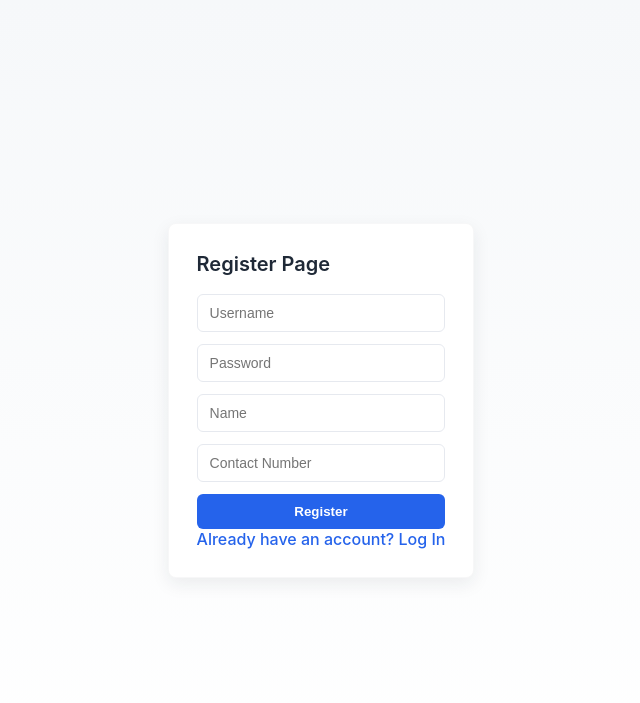
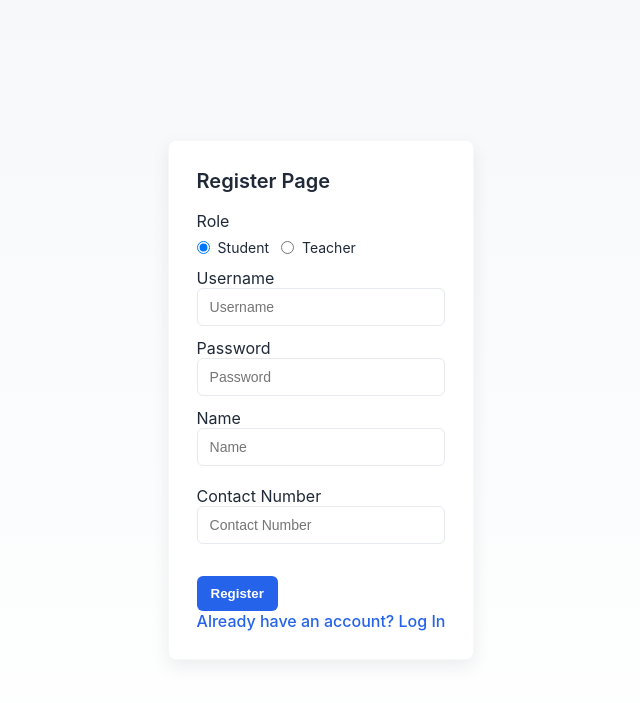
Before and after one commit to amMooncake/authFlaskTest, a Flask app: page /register in a window 1280 px wide. Shown: the top 703 px of the page, without its empty margins (319-959 px from the left). Run offline with Flask 3, Linux system fonts and the light colour scheme.

Commit message:
styling and adding form, backend from copilot

```diff
--- a/app.py
+++ b/app.py
@@ -1,9 +1,9 @@
-from flask import Flask, render_template, url_for, redirect
+from flask import Flask, render_template, url_for, redirect, flash
 from flask_sqlalchemy import SQLAlchemy
 from flask_login import UserMixin, login_user, LoginManager, login_required, logout_user, current_user
 from flask_wtf import FlaskForm
-from wtforms import StringField, PasswordField, SubmitField
-from wtforms.validators import InputRequired, Length, ValidationError
+from wtforms import StringField, PasswordField, SubmitField, RadioField
+from wtforms.validators import InputRequired, Length, ValidationError, Optional
 from flask_bcrypt import Bcrypt
 
 app = Flask(__name__)
@@ -29,8 +29,10 @@
     id = db.Column(db.Integer, primary_key=True)
     username = db.Column(db.String(20), nullable=False, unique=True)
     password = db.Column(db.String(80), nullable=False)
+    role = db.Column(db.String(20), nullable=False, default='student')
     # 1:1 relationship to Student
     student = db.relationship('Student', back_populates='user', uselist=False, cascade='all, delete-orphan')
+    teacher = db.relationship('Teacher', back_populates='user', uselist=False, cascade='all, delete-orphan')
 
 
 class RegisterForm(FlaskForm):
@@ -39,12 +41,13 @@
 
     password = PasswordField(validators=[
         InputRequired(), Length(min=8, max=20)], render_kw={"placeholder": "Password"})
+    role = RadioField('Role', choices=[('student', 'Student'), ('teacher', 'Teacher')], default='student')
 
     name = StringField(validators=[
-        InputRequired(), Length(min=2, max=50)], render_kw={"placeholder": "Name"})
+        Optional(), Length(min=2, max=50)], render_kw={"placeholder": "Name"})
 
     contact_number = StringField(validators=[
-        InputRequired(), Length(min=10, max=15)], render_kw={"placeholder": "Contact Number"})
+        Optional(), Length(min=10, max=15)], render_kw={"placeholder": "Contact Number"})
 
 
     submit = SubmitField('Register')
@@ -70,11 +73,22 @@
 class Student(db.Model):
     id = db.Column(db.Integer, primary_key=True)
     user_id = db.Column(db.Integer, db.ForeignKey('user.id'), unique=True, nullable=False)
+    # student-specific info
+    name = db.Column(db.String(100), nullable=True)
+    contact_number = db.Column(db.String(20), nullable=True)
     major = db.Column(db.String(100))
     year = db.Column(db.String(20))
 
     # relationship back to User (1:1)
     user = db.relationship('User', back_populates='student')
+
+
+class Teacher(db.Model):
+    id = db.Column(db.Integer, primary_key=True)
+    user_id = db.Column(db.Integer, db.ForeignKey('user.id'), unique=True, nullable=False)
+
+    # additional teacher fields can be added later
+    user = db.relationship('User', back_populates='teacher')
 
 @app.route('/')
 def home():
@@ -107,10 +121,28 @@
     form = RegisterForm()
 
     if form.validate_on_submit():
+        # server-side conditional validation
+        role = form.role.data or 'student'
+        if role == 'student':
+            if not form.name.data or not form.contact_number.data:
+                flash('Student registration requires name and contact number.', 'error')
+                return render_template('register.html', form=form)
+
         hashed_password = bcrypt.generate_password_hash(form.password.data)
-        new_user = User(username=form.username.data, password=hashed_password)
+        new_user = User(username=form.username.data, password=hashed_password, role=role)
         db.session.add(new_user)
         db.session.commit()
+
+        # create role-specific record
+        if role == 'student':
+            student = Student(user_id=new_user.id, name=form.name.data, contact_number=form.contact_number.data)
+            db.session.add(student)
+        else:
+            teacher = Teacher(user_id=new_user.id)
+            db.session.add(teacher)
+
+        db.session.commit()
+        flash('Registration successful. Please log in.', 'success')
         return redirect(url_for('login'))
 
     return render_template('register.html', form=form)
--- a/static/style.css
+++ b/static/style.css
@@ -123,5 +123,24 @@
 	border-radius:4px;
 }
 
-/* small / muted link variant */
 a.small{font-size:13px;color:var(--muted)}
+
+.radio-inline{
+	display:flex;
+	gap:12px;
+	align-items:center;
+	margin-top:8px;
+	flex-wrap:wrap;
+}
+.radio-inline .radio-item{
+	display:inline-flex;
+	align-items:center;
+	gap:8px;
+	margin:0;
+	cursor:pointer;
+	font-size:14px;
+	color:var(--text);
+}
+.radio-inline .radio-item input[type="radio"]{
+	margin:0;
+}
--- a/templates/register.html
+++ b/templates/register.html
@@ -12,11 +12,39 @@
         <h1>Register Page</h1>
         <form method="POST" action="">
             {{ form.hidden_tag() }}
-            {{ form.username }}
-            {{ form.password }}
-            {{ form.name }}
-            {{ form.contact_number }}
-            {{ form.submit }}
+
+            <div class="form-row">
+                {{ form.role.label }}
+                <div class="radio-inline">
+                    {%- for subfield in form.role -%}
+                        <label class="radio-item">{{ subfield }} {{ subfield.label.text }}</label>
+                    {%- endfor -%}
+                </div>
+            </div>
+
+            <div>
+                {{ form.username.label }}<br>
+                {{ form.username }}
+            </div>
+            <div>
+                {{ form.password.label }}<br>
+                {{ form.password }}
+            </div>
+            <div id="student-fields">
+                <div>
+                    {{ form.name.label }}<br>
+                    {{ form.name }}
+                </div>
+                <br>
+                <div>
+                    {{ form.contact_number.label }}<br>
+                    {{ form.contact_number }}
+                </div>
+                <br>
+            </div>
+            <div>
+                {{ form.submit }}
+            </div>
         </form>
         <div>
             <a href="{{url_for('login')}}">Already have an account? Log In</a><br>
@@ -24,4 +52,28 @@
     </div>
 
 </body>
+<script>
+    // show/hide student-only fields based on selected role
+    function updateStudentFields() {
+        const studentFields = document.getElementById('student-fields');
+        const roleInputs = document.getElementsByName('role');
+        let role = 'student';
+        for (const r of roleInputs) {
+            if (r.checked) { role = r.value; break; }
+        }
+        if (role === 'student') {
+            studentFields.style.display = 'block';
+        } else {
+            studentFields.style.display = 'none';
+        }
+    }
+
+    document.addEventListener('DOMContentLoaded', function () {
+        const roleInputs = document.getElementsByName('role');
+        for (const r of roleInputs) {
+            r.addEventListener('change', updateStudentFields);
+        }
+        updateStudentFields();
+    });
+</script>
 </html>
```
